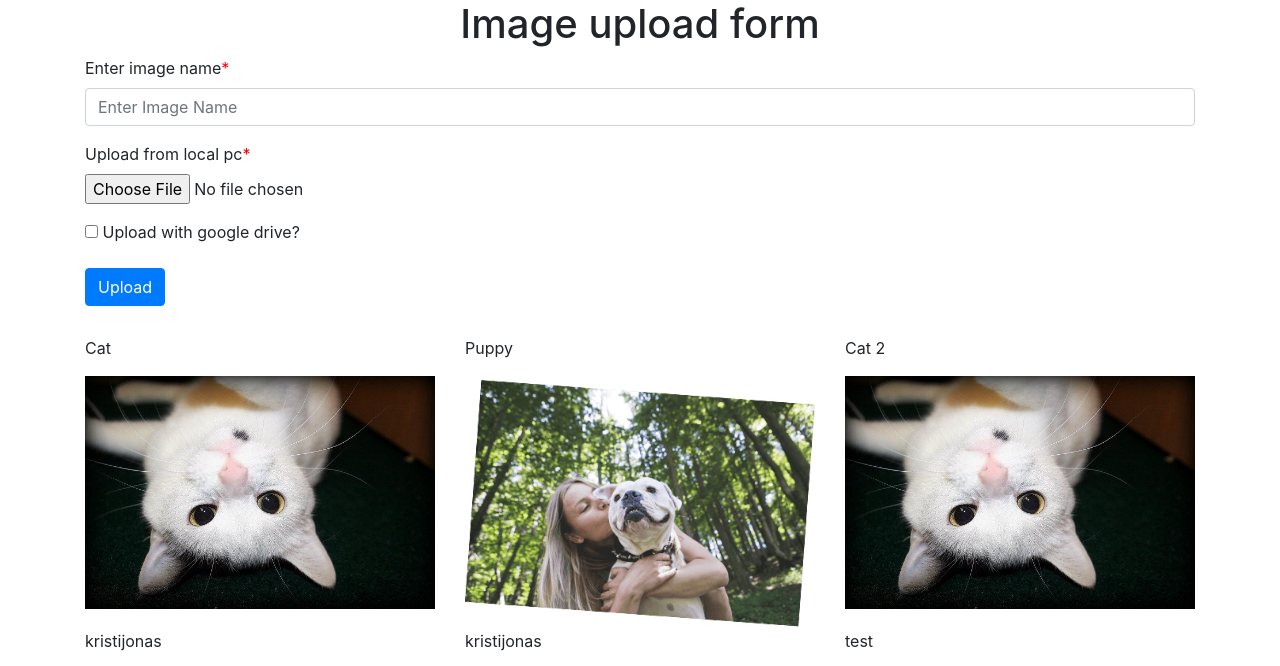
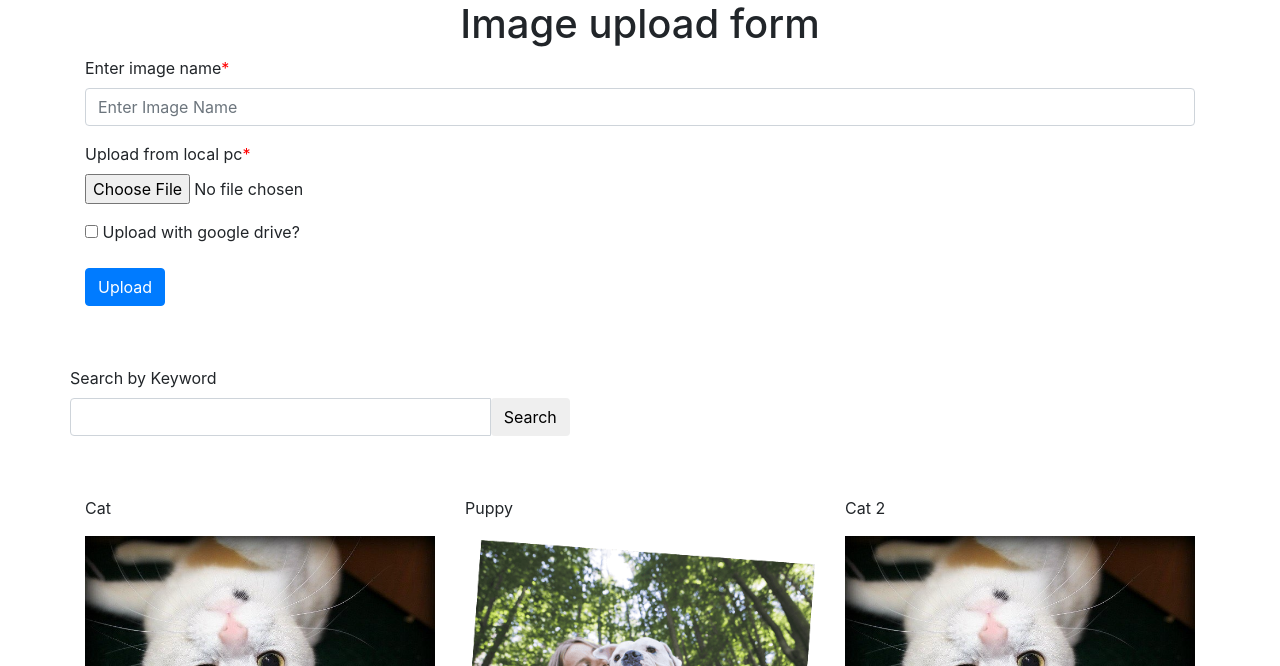
Before and after one commit to krisger/ImageUploaderFormPhp, a PHP site: page / in a window 1280 px wide. Shown: the part 30-696 px from the top of the page. Run offline with PHP 8.4, Linux system fonts and the light colour scheme; data comes from the database, SQL or seed files in the repository; both versions use the stored data as it was after the commit; some libraries are stand-ins or nearby versions.

Commit message:
added search for images

```diff
--- a/assets/css/custom/main.css
+++ b/assets/css/custom/main.css
@@ -14,6 +14,10 @@ span.required{
 	margin-top:10px;
 }
 
+.mbottom-30{
+	margin-bottom:30px;
+}
+
 .hidden{
 	display:none;
 }
--- a/assets/javascript/plugins/googlepicker/googlepicker.js
+++ b/assets/javascript/plugins/googlepicker/googlepicker.js
@@ -1,5 +1,5 @@
-	var developerKey = 'youkey';
-	var clientId = 'yourid.apps.googleusercontent.com';
+	var developerKey = 'your-key';
+	var clientId = 'your-id.apps.googleusercontent.com';
 	var scope = 'https://www.googleapis.com/auth/drive';
 
 	var pickerApiLoaded = false;
@@ -17,7 +17,7 @@
 	      gapi.auth2.authorize({
 	        client_id: clientId,
 	        scope: scope,
-	            immediate: false
+	        immediate:false
 	      }, handleAuthResult);
 		});
 	}
--- a/includes/classes/Database.php
+++ b/includes/classes/Database.php
@@ -15,12 +15,32 @@
             $this->_connection = new pdo("sqlite:" . DB_PATH);
         }
 
-        public function selectRecord($table, $rowNames){
+        public function selectRecord(string $table, string $fields, array $conditionFields = [], array $conditionOperators = [], array $conditionValues = []){
             //Function any time could be upgraded
+            $countFields = sizeof($conditionFields);
 
-            $sql = "SELECT " . $rowNames ." FROM " .$table. "";
+            $sql = "SELECT " . $fields ." FROM " .$table. "";
+            if($countFields > 0){
+                $sql .= " WHERE ";
+                for($i = 0; $i < $countFields; $i++){
+                    if($i !== 0){
+                        $sql .= "AND ";
+                    }
+                    $sql .= $conditionFields[$i];
+                    $sql .= " ";
+                    $sql .=  $conditionOperators[$i];
+                    $sql .= " ";
+                    $sql .=  ":" . $conditionFields[$i];;
+                }
+            }
 
             $query = $this->_connection->prepare($sql);
+            if($countFields > 0){
+                for($i = 0; $i < $countFields; $i++){
+                    $query->bindValue(":" . $conditionFields[$i], $conditionValues[$i], PDO::PARAM_STR);
+                }
+            }
+
             $query->execute();
 
             $result = $query->fetchAll();
--- a/includes/classes/Image.php
+++ b/includes/classes/Image.php
@@ -35,6 +35,18 @@
             $results = $db->selectRecord(
                 'Images',
                 "ImageName, ImageUrl"
+                );
+            return $results;
+        }
+
+        function selectImagesByKeyWord(string $keyWord){
+            $db = Database::getInstance();
+            $results = $db->selectRecord(
+                'Images',
+                "ImageName, ImageUrl",
+                ["ImageName"],
+                ["Like"],
+                ["%$keyWord%"]
                 );
             return $results;
         }
--- a/templates/image-upload-form.php
+++ b/templates/image-upload-form.php
@@ -2,7 +2,7 @@
 $error = false;
 
 if ($_SERVER['REQUEST_METHOD'] === 'POST') {
-
+    if(empty($_POST["form-action"])){
         $imageUrl = $_FILES["image-file"] ?? '';
         $imageName = $_POST["image-name"] ?? '';
         $externalUrl = $_POST["google-image-file"];
@@ -38,6 +38,7 @@ if ($_SERVER['REQUEST_METHOD'] === 'POST') {
 
                 //Prevents from resubmission
                 header("Location:" . $_SERVER['PHP_SELF']);
+            }
         }
     }else{
         $error = true;
--- a/templates/images.php
+++ b/templates/images.php
@@ -1,9 +1,41 @@
 <?php
-    $Images = new Image();
-    $getImages = $Images->selectImages();
-    $count = count($getImages);
+    $count = 0;
+    if ($_SERVER['REQUEST_METHOD'] === 'POST' && !empty($_POST["form-action"])) {
+            if($_POST["form-action"] == "search"){
+                $keyWord = $_POST["search-keyword"];
+                if(!empty($keyWord)){
+                    $Images = new Image();
+                    $getImages = $Images->selectImagesByKeyWord($keyWord);
+                    $count = count($getImages);
+                }
+            }
+    }else{
+
+        $Images = new Image();
+        $getImages = $Images->selectImages();
+        $count = count($getImages);
+    }
 ?>
+
+
+<div class="row mbottom-30">
+    <div class="col-xs-12">
+        <form id="upload-form" action="" method="post">
+        	<input type="text" name="form-action" id="form-action" class="form-control hidden" value="search">
+            <div class="input-group">
+            	<label for="image-name">Search by Keyword</label>
+            	<div class="input-group">
+                	<input type="text" name="search-keyword" id="search-keyword" class="form-control">
+                    <span class="input-group-btn">
+                    <button class="btn btn-default" type="submit">Search</button>
+                    </span>
+                </div>
+            </div>
+        </form>
+    </div>
+</div>
 <div class="row">
+
     <?php
         if($count > 0){
             foreach($getImages as $image){
```
Also changed, not shown: README.md, myproj.db, 1 other file. Lines whose indentation alone changed are shown as unchanged.
